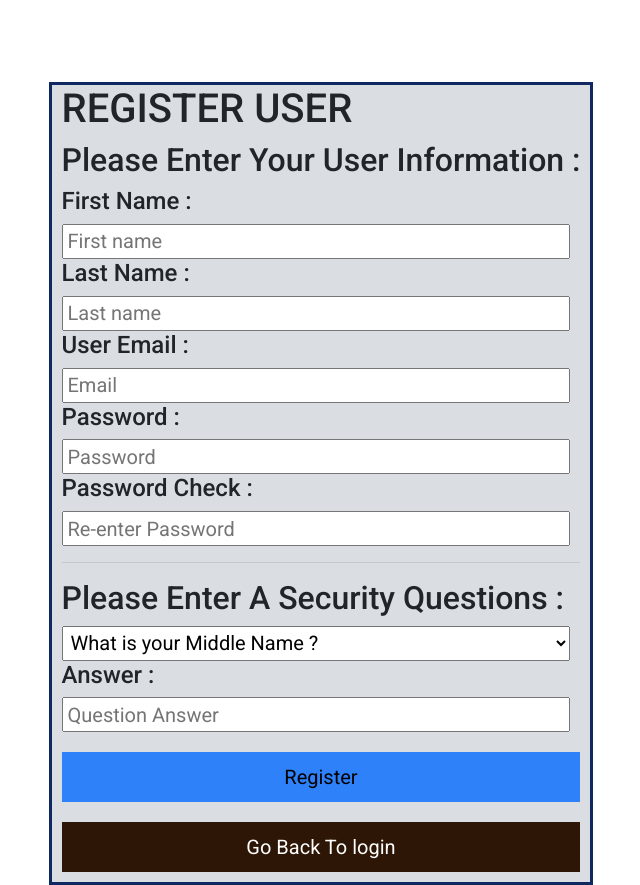
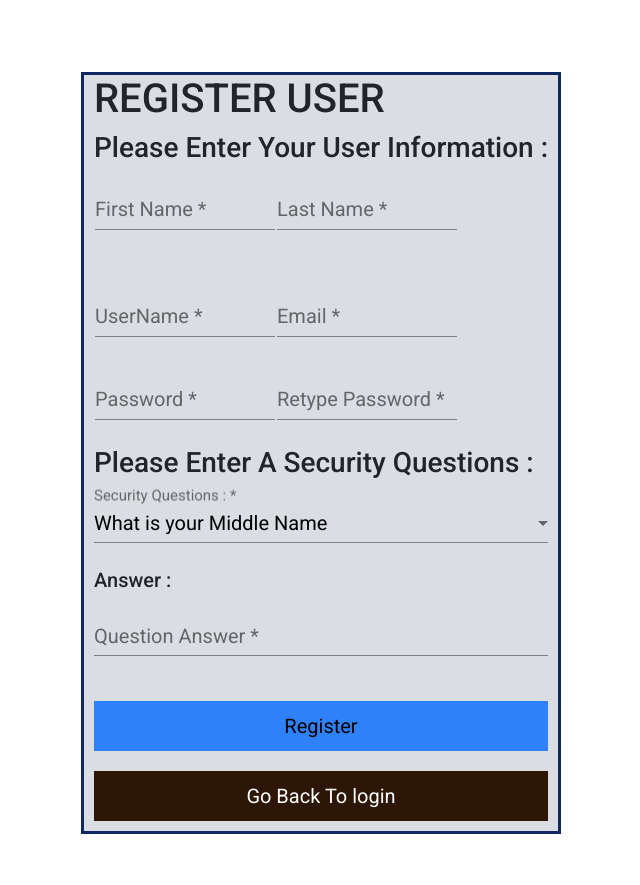
Before and after one commit to Agauntt/Project2, an Angular app in the folder Chatr/: page /register in a window 1280 px wide. Shown: the whole page, without its empty margins (319-959 px from the left). After the commit the page ends 834 px from the top, so only its background shows below. Built offline with nearby package versions, Linux system fonts and the light colour scheme.

Commit message:
This is updated

```diff
--- a/Chatr/src/app/register/register.component.css
+++ b/Chatr/src/app/register/register.component.css
@@ -47,3 +47,9 @@ border: 2px solid none;
     text-decoration: none;
     color : white;
 }
+
+.matInp{
+    width:100%;
+    color :black;
+    font-size:20px;
+}
--- a/Chatr/src/app/register/register.component.html
+++ b/Chatr/src/app/register/register.component.html
@@ -6,8 +6,53 @@
             <div class="alCenter">
                     <h1>REGISTER USER</h1> <!-- ../regUser -->
                     <form name="regForm" id="regFormid" onsubmit ="return false" method="POST" action="../regUser" >
-                        <h2>Please Enter Your User Information : </h2>
-                        <h4>First Name : </h4>
+                        <h3>Please Enter Your User Information : </h3>
+                        <table class="example-full-width" cellspacing="20">
+                            <tr>
+                                <td>
+                                    <mat-form-field class="matInp">
+                                        <input matInput type="text" placeholder="First Name" required/>
+                                    </mat-form-field>
+                                </td>
+                                <td>
+                                    <mat-form-field class="matInp">
+                                        <input matInput type="text" placeholder="Last Name" required/>
+                                    </mat-form-field>
+                                </td>
+                            </tr>
+                        </table>
+                        <br>
+                        <table class="example-full-width" cellspacing="20" >
+                            <tr>
+                                <td>
+                                    <mat-form-field class="matInp">
+                                        <input matInput type="text" placeholder="UserName" required/>
+                                    </mat-form-field>
+                                </td>
+                                <td>
+                                    <mat-form-field class="matInp">
+                                        <input matInput type="email" placeholder="Email" required/>
+                                    </mat-form-field>
+                                </td>
+                            </tr>
+                        </table>
+
+                        <table class="example-full-width" cellspacing="20">
+                                <tr>
+                                    <td>
+                                        <mat-form-field class="matInp">
+                                            <input matInput type="password" placeholder="Password" required/>
+                                        </mat-form-field>
+                                    </td>
+                                    <td>
+                                        <mat-form-field class="matInp">
+                                            <input matInput type="password" placeholder="Retype Password" required/>
+                                        </mat-form-field>
+                                    </td>
+                                </tr>
+                        </table>
+
+                        <!-- <h4>First Name : </h4>
                         <input id="fn" class="rgInp" type="text" name="firstName" placeholder="First name">
                         <h4>Last Name : </h4>
                         <input id="ln" class="rgInp" type="text" name="lastName" placeholder="Last name">
@@ -18,21 +63,36 @@
                         <h4>Password Check : </h4>
                         <input class="rgInp" type="password" name="password2" placeholder="Re-enter Password">
                         <h4></h4>
-                        <hr>
+                        <hr> -->
 
-                        <h2>Please Enter A Security Questions : </h2>
-                        <select id="seqQus" class="rgInp" id="opsSel" name="regIng">
+                        <h3>Please Enter A Security Questions : </h3>
+                        <mat-form-field class="matInp">
+                            <mat-label>Security Questions : </mat-label>
+                            <select matNativeControl required>
+                                <option value="What is your Middle Name">What is your Middle Name</option>
+                                <option value="What is your First Car Model Name">What is your First Car Model Name ?</option>
+                                <option value="What is your Pet Name">What is your Pet Name ?</option>
+                                <option value="What city were you Born">What city were you Born ?</option>
+                            </select>
+                        </mat-form-field>
+
+                        <!-- <select id="seqQus" class="rgInp" id="opsSel" name="regIng">
                                 <option value="What is your Middle Name">What is your Middle Name ?</option>
                                 <option value="What is your First Car Model Name">What is your First Car Model Name ?</option>
                                 <option value="What is your Pet Name">What is your Pet Name ?</option>
                                 <option value="What city were you Born">What city were you Born ?</option>
-                        </select>
-                        <h4>Answer : </h4>
-                        <input id="seqAns" class="rgInp" type="text" name="seqAns" placeholder="Question Answer">
-                        <br>
+                        </select> -->
+
+
+                        <h5>Answer : </h5>
+                        <mat-form-field class="matInp">
+                                <input matInput type="text" placeholder="Question Answer" required/>
+                        </mat-form-field>
+                        <!-- <input id="seqAns" class="rgInp" type="text" name="seqAns" placeholder="Question Answer">
+                        <br> -->
                         <input id="regfrSub" type="button" value="Register" >
                     </form>
-                    <button id="goBk"><a class="reggb"  routerLink="/">Go Back To login</a></button>
+                    <button id="goBk" mat-raised-button color="primary"><a class="reggb"  routerLink="/">Go Back To login</a></button>
             </div>
         </div>
         </div>
```
